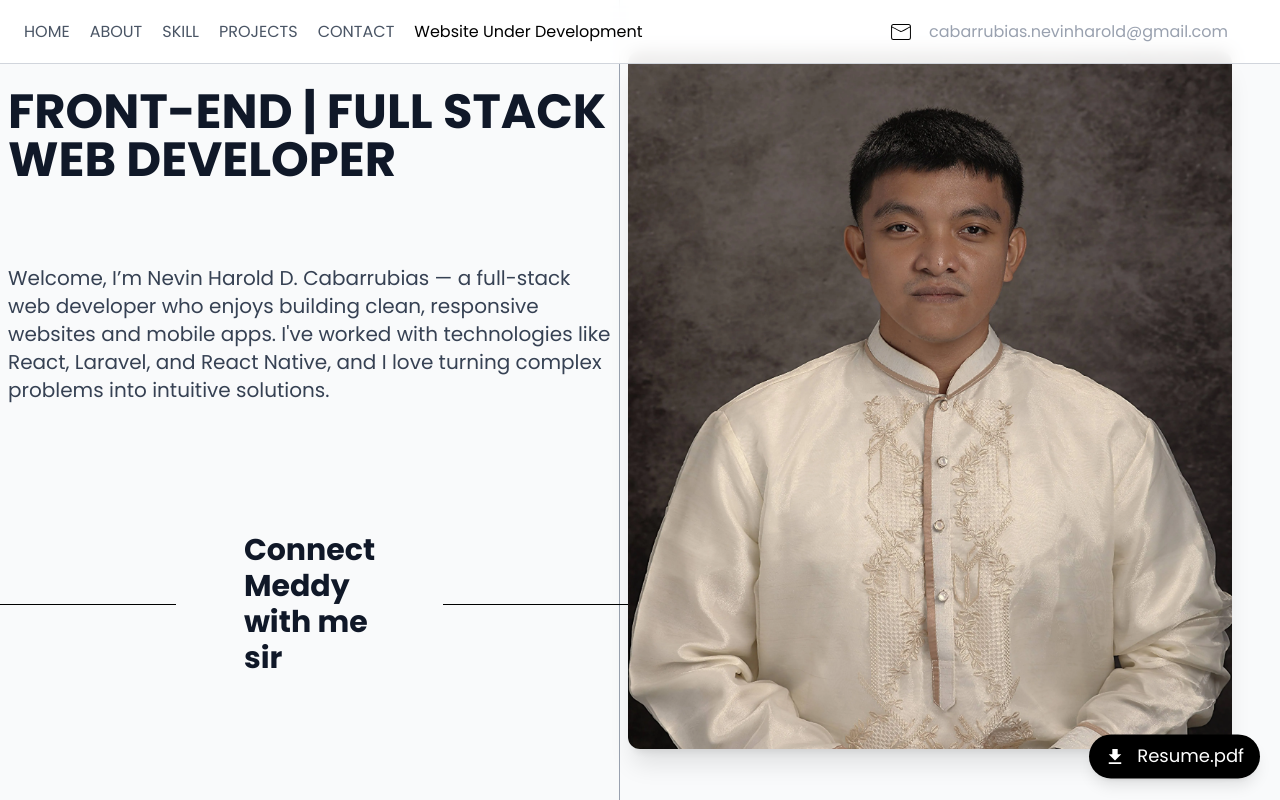
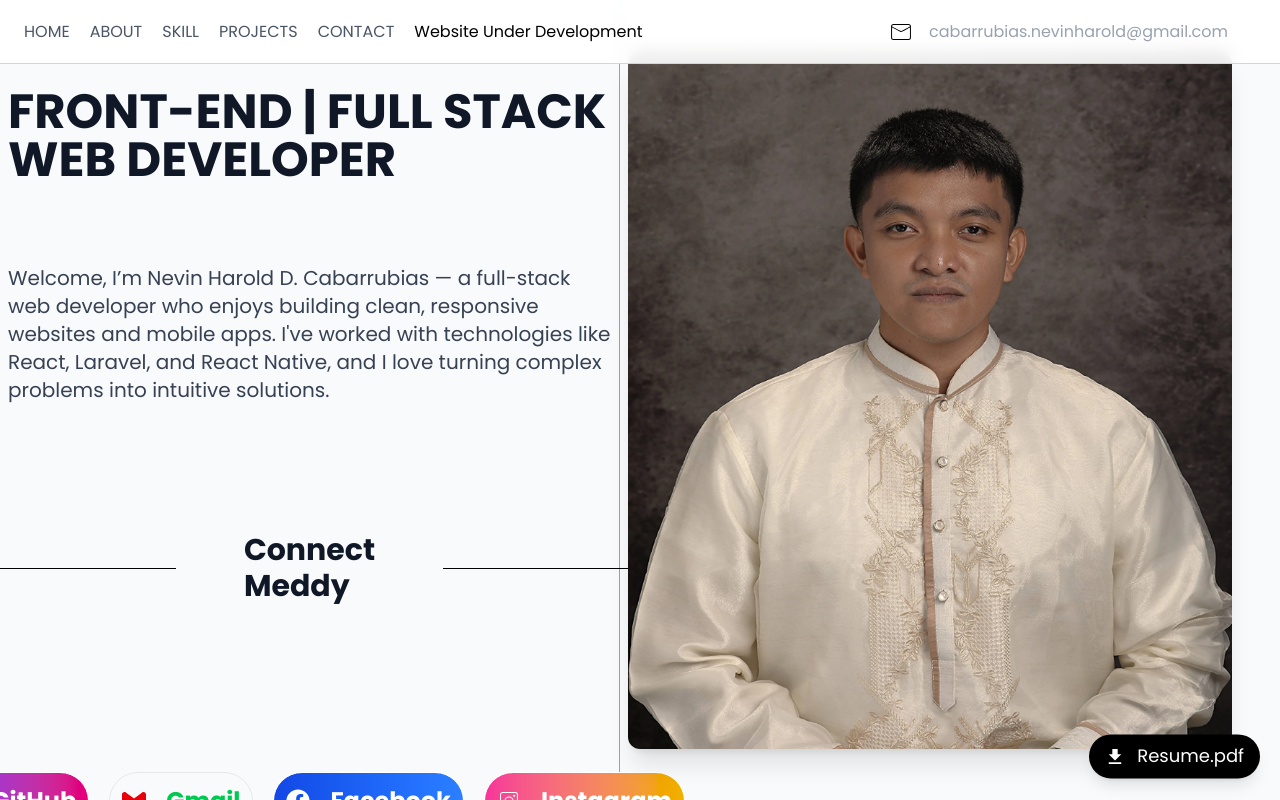
Before and after one commit to nevinharold90/My-Portfolio, a React (Vite) app: page / in a window 1280 px wide. Built offline with nearby package versions, Linux system fonts and the light colour scheme.

Commit message:
Sample for the time being

```diff
--- a/src/pages/Home.jsx
+++ b/src/pages/Home.jsx
@@ -139,7 +139,7 @@ const Home = () => {
                                 </h1>
                             </div>
                             <h1 className='fade-in delay-2 duration-500 p-2 text-3xl  text-gray-900 font-bold cursor-default  '>
-                               Connect Meddy with me sir
+                               Connect Meddy
                             </h1>
                             <div className="justify-center flex items-center">
                                 <h1 className='h-[0.5px] w-[200px] bg-black'>
```
